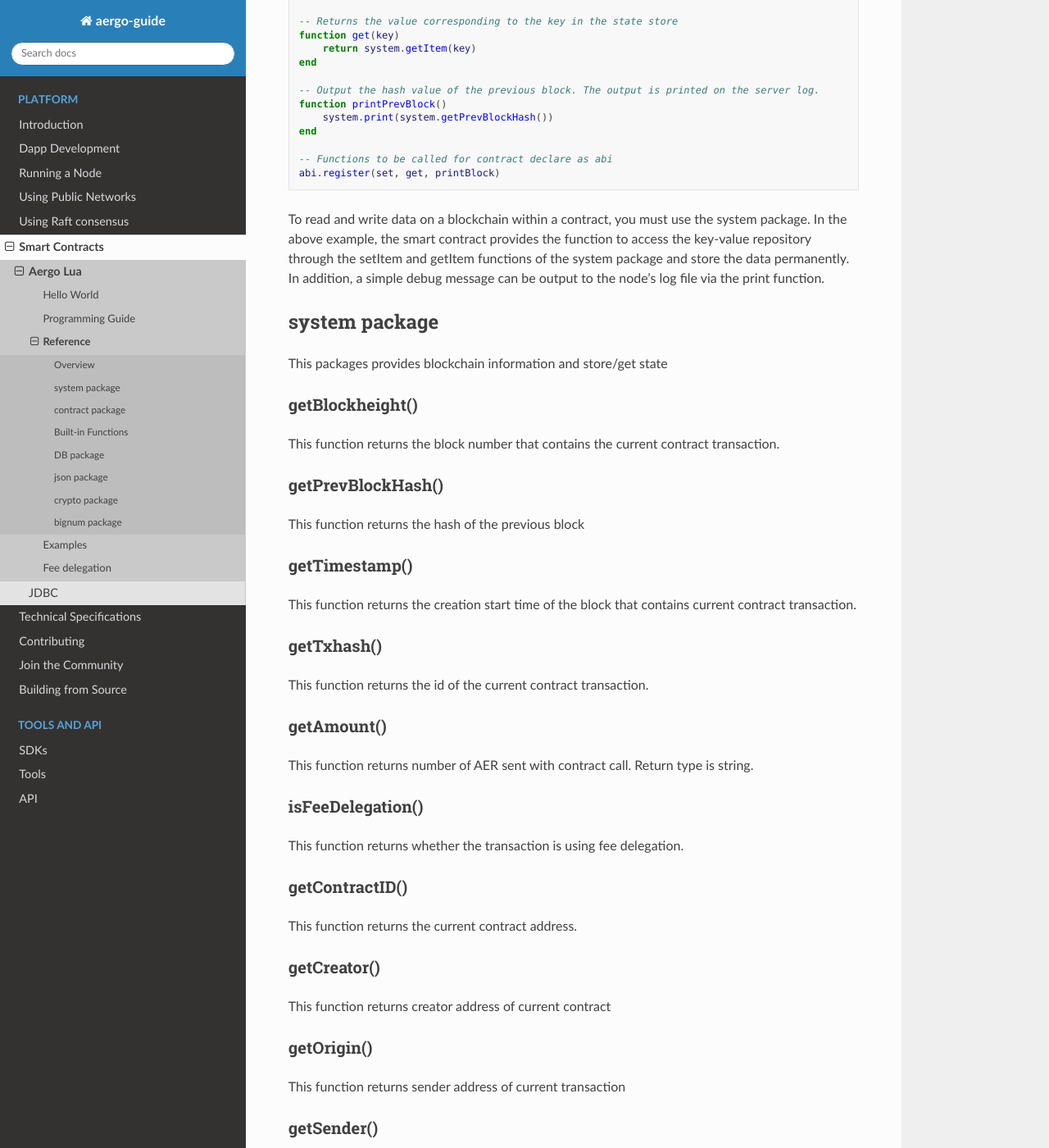
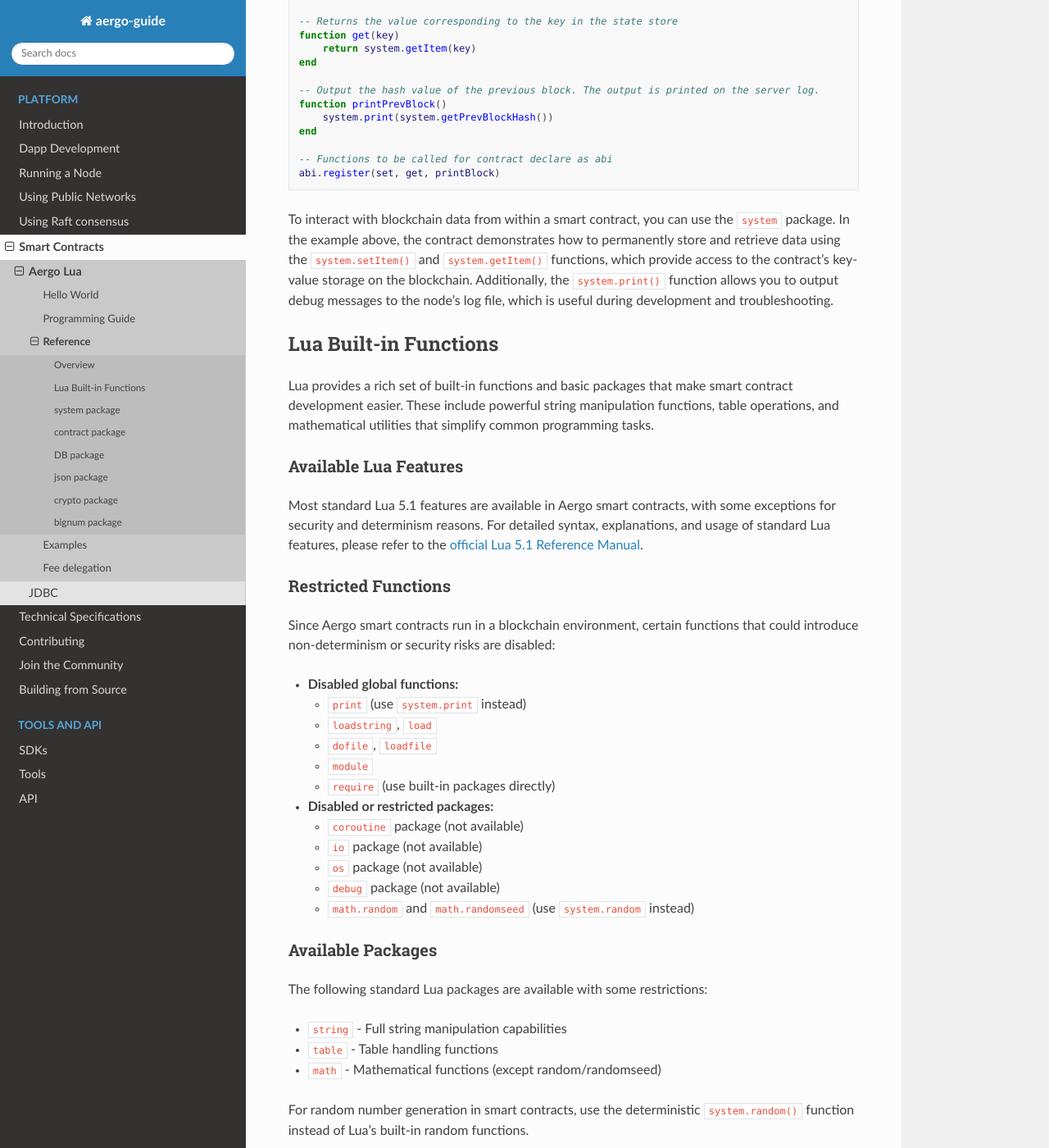
Before and after one commit to aergoio/guide, a Sphinx documentation site: the page built from source/smart-contracts/lua/reference.md, in a window 1280 px wide and 1400 px high, scrolled down 391 px. Shown: the whole window at 82% size. Built offline with Sphinx 7.4.7 and the Read the Docs theme 3.1.0, drawn with Linux system fonts in a browser that asks for light colours; some of the changed text lies outside the part shown.

Commit message:
rewrite some sections

````diff
--- a/source/smart-contracts/lua/reference.md
+++ b/source/smart-contracts/lua/reference.md
@@ -26,47 +26,79 @@
 abi.register(set, get, printBlock)
 ```
 
-To read and write data on a blockchain within a contract, you must use the system package.
-In the above example, the smart contract provides the function to access the key-value repository through the setItem and getItem functions of the system package and store the data permanently.
-In addition, a simple debug message can be output to the node's log file via the print function.
+To interact with blockchain data from within a smart contract, you can use the `system` package.
+In the example above, the contract demonstrates how to permanently store and retrieve data using the `system.setItem()` and `system.getItem()` functions, which provide access to the contract's key-value storage on the blockchain.
+Additionally, the `system.print()` function allows you to output debug messages to the node's log file, which is useful during development and troubleshooting.
+
+
+## Lua Built-in Functions
+Lua provides a rich set of built-in functions and basic packages that make smart contract development easier. These include powerful string manipulation functions, table operations, and mathematical utilities that simplify common programming tasks.
+
+### Available Lua Features
+Most standard Lua 5.1 features are available in Aergo smart contracts, with some exceptions for security and determinism reasons. For detailed syntax, explanations, and usage of standard Lua features, please refer to the [official Lua 5.1 Reference Manual](https://www.lua.org/manual/5.1/).
+
+### Restricted Functions
+Since Aergo smart contracts run in a blockchain environment, certain functions that could introduce non-determinism or security risks are disabled:
+
+* **Disabled global functions:**
+  * `print` (use `system.print` instead)
+  * `loadstring`, `load`
+  * `dofile`, `loadfile`
+  * `module`
+  * `require` (use built-in packages directly)
+
+* **Disabled or restricted packages:**
+  * `coroutine` package (not available)
+  * `io` package (not available)
+  * `os` package (not available)
+  * `debug` package (not available)
+  * `math.random` and `math.randomseed` (use `system.random` instead)
+
+### Available Packages
+The following standard Lua packages are available with some restrictions:
+* `string` - Full string manipulation capabilities
+* `table` - Table handling functions
+* `math` - Mathematical functions (except random/randomseed)
+
+For random number generation in smart contracts, use the deterministic `system.random()` function instead of Lua's built-in random functions.
 
 
 ## system package
-This packages provides blockchain information and store/get state
+This package provides blockchain information and allows storing/retrieving state.
 
 ### getBlockheight()
 This function returns the block number that contains the current contract transaction.
 ### getPrevBlockHash()
 This function returns the hash of the previous block
 ### getTimestamp()
-This function returns the creation start time of the block that contains current contract transaction.
+This function returns the creation start time of the block that contains the current contract transaction.
 ### getTxhash()
-This function returns the id of the current contract transaction.
+This function returns the ID of the current contract transaction.
 ### getAmount()
-This function returns number of AER sent with contract call. Return type is string.
+This function returns the number of AER sent with the contract call. Return type is string.
 ### isFeeDelegation()
 This function returns whether the transaction is using fee delegation.
 ### getContractID()
 This function returns the current contract address.
 ### getCreator()
-This function returns creator address of current contract
+This function returns the creator address of the current contract.
 ### getOrigin()
-This function returns sender address of current transaction
+This function returns the sender address of the current transaction.
 ### getSender()
-This function returns caller address of current contract
+This function returns the caller address of the current contract.
 ### isContract(address)
-This function return if address is contract then true else false. when address is invalid then raise error
+This function returns true if the address is a contract, otherwise false. If the address is invalid, it raises an error.
 ### setItem(key, value)
-This function sets the value corresponding to key to the storage belonging to current contract
+This function sets the value corresponding to the key in the storage belonging to the current contract.
 
 Restrictions:
 * key type can only be string (number type is implicitly converted to string)
 * value type can be: number, string, table
 ### getItem(key)
-This function returns the value corresponding to key in storage belonging to current contract
-* If there is no value corresponding to key, it returns nil.
+This function returns the value corresponding to the key in storage belonging to the current contract.
+* If there is no value corresponding to the key, it returns nil.
 ### print(args...)
-This function print args with json format at console log in node running current contract
+This function prints args in JSON format to the console log in the node running the current contract.
 
 ### date(format[, time])
 This function returns the date and time in the given format. If `time` is not provided, it uses the block timestamp.
@@ -171,7 +203,7 @@
 On this case when the called function fails, no error is raised and the contract execution continues.
 It just returns `false` to indicate the failure.
 
-#### Restrictions
+##### Restrictions
 
 - maximum call depth of 64 calls in one transaction
 
@@ -189,7 +221,7 @@
 contract.delegatecall("Amh4S9pZgoJpxdCoMGg6SXEpAstTaTQNfQdZFsE26NpkqPwmaWod", "inc", 1)
 ```
 
-#### Restrictions
+##### Restrictions
 
 - maximum call depth of 64 calls in one transaction
 
@@ -214,7 +246,7 @@
 contract.event("send", 1, "toaddress")
 ```
 
-#### Restrictions
+##### Restrictions
 
 - maximum length of event name: 64
 - maximum size of event argument: 4k
@@ -250,25 +282,9 @@
 contract.unstake("1 aergo")
 ```
 
-## Built-in Functions
-Lua provides the language itself as a useful function and basic package. It provides useful functions such as string management functions, so you can easily create smart contracts using these functions. Please refer to the Lua Reference Manual for detailed syntax, explanation, basic built-in functions and packages.
-
-Since Lua Smart Contract is performed in Blockchain, OS related functions including input / output are not provided for stability and security.
-
-Here is a list of the main functions that are not available.
-```
-print, loadstring, dofile, loadfile and module
-```
-Here is a list of the default packages that are not available.
-```
-coroutine, io, os and debug
-```
-The string, math, and table packages are available. However, you can not use the random, randomseed functions in the math package.
-
-
 ## DB package
 
-If the smart contract is handling simple types of data, it would not be difficult to implement using only the basic APIs (getItem(), setItem()). However, complex data structures, data association, scope queries, filtering, sorting, and other features require the complexity and size of the data logic so developers can not focus on critical business logic. To solve this problem, Aergo supports SQL. This section details the types and usage of SQL APIs available in smart contracts
+If a smart contract handles simple data types, it's not difficult to implement using only the basic APIs (getItem(), setItem()). However, when dealing with complex data structures, data associations, scope queries, filtering, sorting, and other advanced features, the complexity and size of the data logic increases significantly. This makes it difficult for developers to focus on critical business logic. To solve this problem, Aergo supports SQL. This section details the types and usage of SQL APIs available in smart contracts.
 
 > Note: The db package is currently only available on private networks and publicly on [SQL TestNet](https://sqltestnet.aergoscan.io/).
 
@@ -282,7 +298,7 @@
 This function creates a prepared statement and returns a statement object
 
 ### last_insert_rowid()
-This function returns the rowid of the most recent successful INSERT operation on the database.
+This function returns the rowid of the most recent successful INSERT operation on the database
 
 ```lua
 -- create customer table
@@ -341,10 +357,10 @@
 This function executes a DML statement using the specified argument values corresponding to bind parameters
 
 ### SQL Restrictions
-Smart Contract's SQL processing engine is built on SQLite. Therefore, detailed SQL usage grammar can be found at <https://sqlite.org/lang.html> and <https://sqlite.org/lang_corefunc.html>. However, because of the stability and security of the Aergo, not all SQL is allowed.
+Smart Contract's SQL processing engine is built on SQLite. Therefore, detailed SQL usage grammar can be found at <https://sqlite.org/lang.html> and <https://sqlite.org/lang_corefunc.html>. However, for stability and security reasons, not all SQL features are allowed in Aergo.
 
 #### types
-Allow only SQL datatypes corresponding to Lua strings and numbers (int, float).
+Only SQL datatypes corresponding to Lua strings and numbers (int, float) are allowed:
 * text
 * integer
 * real
@@ -363,13 +379,13 @@
     * SELECT
 
 #### Function
-The following is an unavailable list
-* Data and time related functions can be used except 'now' timestring and 'localtime' modifier
-* load_XXX function
-* random function
-* sqlite_XXX function
+The following functions are unavailable:
+* Date and time related functions can be used except 'now' timestring and 'localtime' modifier
+* load_XXX functions
+* random functions
+* sqlite_XXX functions
 
-For a list of other functions and descriptions, please refer to the links below.
+For a list of other functions and descriptions, please refer to the links below:
 * Core: <https://www.sqlite.org/lang_corefunc.html>
 * Date and time: <https://www.sqlite.org/lang_datefunc.html>
 * Aggregation: <https://www.sqlite.org/lang_aggfunc.html>
@@ -434,50 +450,50 @@
 
 
 ## bignum package
-Since the lua number type has a limit on the range that can be represented by an integer (less than 2 ^ 53), the bignum module is used to provide an exact operation for larger numbers.
+Since the Lua number type has a limit on the range that can be represented by an integer (less than 2^53), the bignum module is used to provide exact operations for larger numbers.
   * <b>Notice</b>
-    * <b>== Operations on bignum and other types always return false.</b>
-    * <b>Bignum does not allow a decimal point.</b>
-    * <b>Bignum value range : -(2^256 - 1) ~ (2^256 -1) </b>
+    * <b>Comparisons (==) between bignum and other types always return false.</b>
+    * <b>Bignum does not support decimal points.</b>
+    * <b>Bignum value range: -(2^256 - 1) ~ (2^256 - 1)</b>
 
 ### number(x)
-This function make bignum object with argument x(string or number)
+This function creates a bignum object from argument x (string or number).
 ### isneg(x)
-Check bignum x if negative than return true else false
+Checks if bignum x is negative. Returns true if negative, otherwise false.
 ### iszero(x)
-Check bignum x if zero than return true else false
+Checks if bignum x is zero. Returns true if zero, otherwise false.
 ### tonumber(x)
-Convert bignum x to lua number
+Converts bignum x to a Lua number.
 ### tostring(x) (bignum.tostring(x) same as tostring(x))
-Convert bignum x to lua string
+Converts bignum x to a Lua string.
 ### neg(x) (same as -x)
-Negate bignum x and return as bignum
+Negates bignum x and returns the result as a bignum.
 ### sqrt(x)
-Returns the square root of a positive number as bignum. not permitted negative value to x
+Returns the square root of a positive number as a bignum. Negative values for x are not permitted.
 ### compare(x, y)
-Compare two big numbers.  Return value is 0 if equal, -1 if x is less than y and +1 if x is greater than y.
+Compares two big numbers. Returns 0 if equal, -1 if x is less than y, and +1 if x is greater than y.
 ### add(x, y) (same as x + y)
-Add two big numbers and return bignum
+Adds two big numbers and returns the result as a bignum.
 ### sub(x, y) (same as x - y)
-Subtract two big numbers and return bignum
+Subtracts two big numbers and returns the result as a bignum.
 ### mul(x, y) (same as x * y)
-Multiply two big numbers and return bignum
+Multiplies two big numbers and returns the result as a bignum.
 ### mod(x, y) (same as x % y)
-Returns the bignum remainder after bignum x is divided by bignum y
+Returns the bignum remainder after bignum x is divided by bignum y.
 ### div(x, y) (same as x / y)
-Divide two big numbers and return bignum
+Divides two big numbers and returns the result as a bignum.
 ### pow(x, y) (same as x ^ y)
-Power of two big numbers and return bignum. not permitted negative value to y
+Raises x to the power of y and returns the result as a bignum. Negative values for y are not permitted.
 ### divmod(x, y)
-Returns a pair of big numbers consisting of their quotient and remainder
+Returns a pair of big numbers consisting of the quotient and remainder of the division.
 ### powmod(x, y, m)
-Return the bignum remainder after pow(bignum x,bignum y) is divided by bignum m. not permitted negative value to y
+Returns the bignum remainder after pow(bignum x, bignum y) is divided by bignum m. Negative values for y are not permitted.
 ### isbignum(x)
-Return true if x is bignum else false
+Returns true if x is a bignum, otherwise false.
 ### tobyte(x)
-Return byte string of bignum x. not permitted negative value to x
+Returns the byte string representation of bignum x. Negative values for x are not permitted.
 ### frombyte(x)
-Return bignum from byte string x
+Returns a bignum created from byte string x.
 
 ``` lua
 function factorial(n,f)
````
